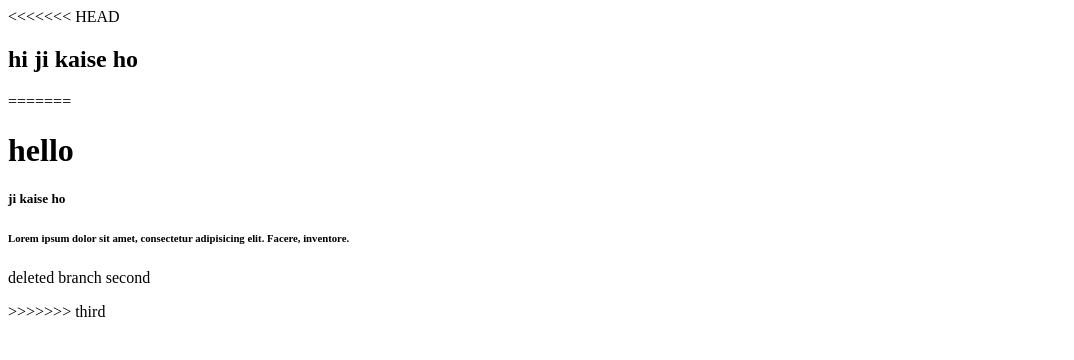
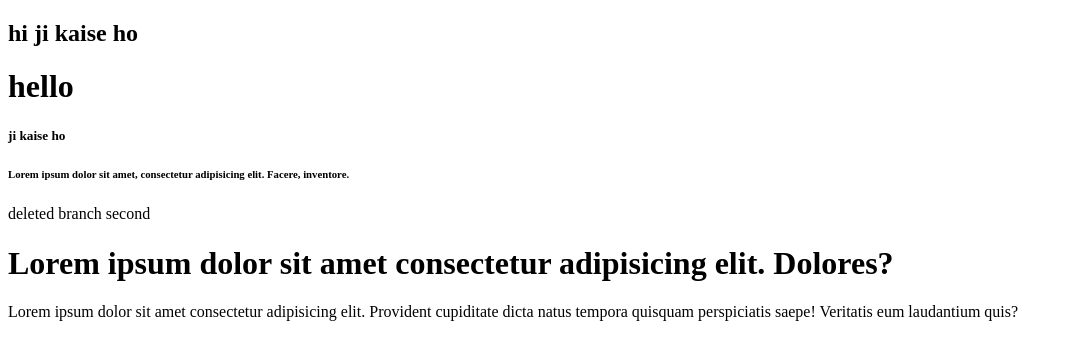
Before and after one commit to aman90909090/test1, a plain HTML site: page index.html in a window 1280 px wide. Shown: the whole page, without its empty margins (0-1074 px from the left). Drawn offline with Linux system fonts and the light colour scheme.

Commit message:
clone repo latest

```diff
--- a/index.html
+++ b/index.html
@@ -6,14 +6,13 @@
     <title>Document</title>
 </head>
 <body>
-<<<<<<< HEAD
     <h2>hi ji kaise ho</h2>
-=======
 <h1>hello</h1>
 <h5>ji kaise ho</h5>
 <h6>Lorem ipsum dolor sit amet, consectetur adipisicing elit. Facere, inventore.</h6>
 
 <p>deleted branch second  </p>
->>>>>>> third
+<h1>Lorem ipsum dolor sit amet consectetur adipisicing elit. Dolores?</h1>
+<p>Lorem ipsum dolor sit amet consectetur adipisicing elit. Provident cupiditate dicta natus tempora quisquam perspiciatis saepe! Veritatis eum laudantium quis?</p>
 </body>
 </html>
```
